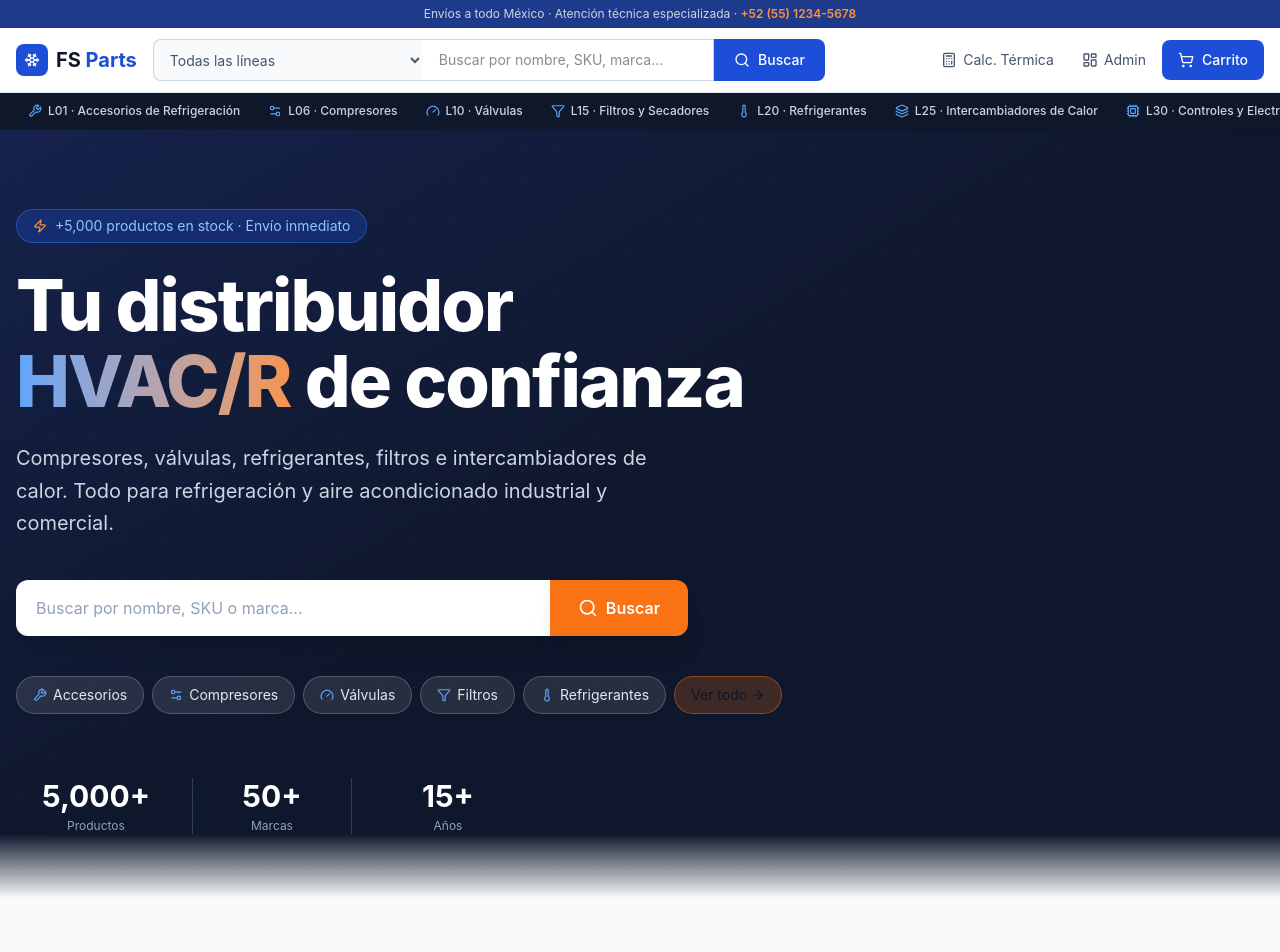
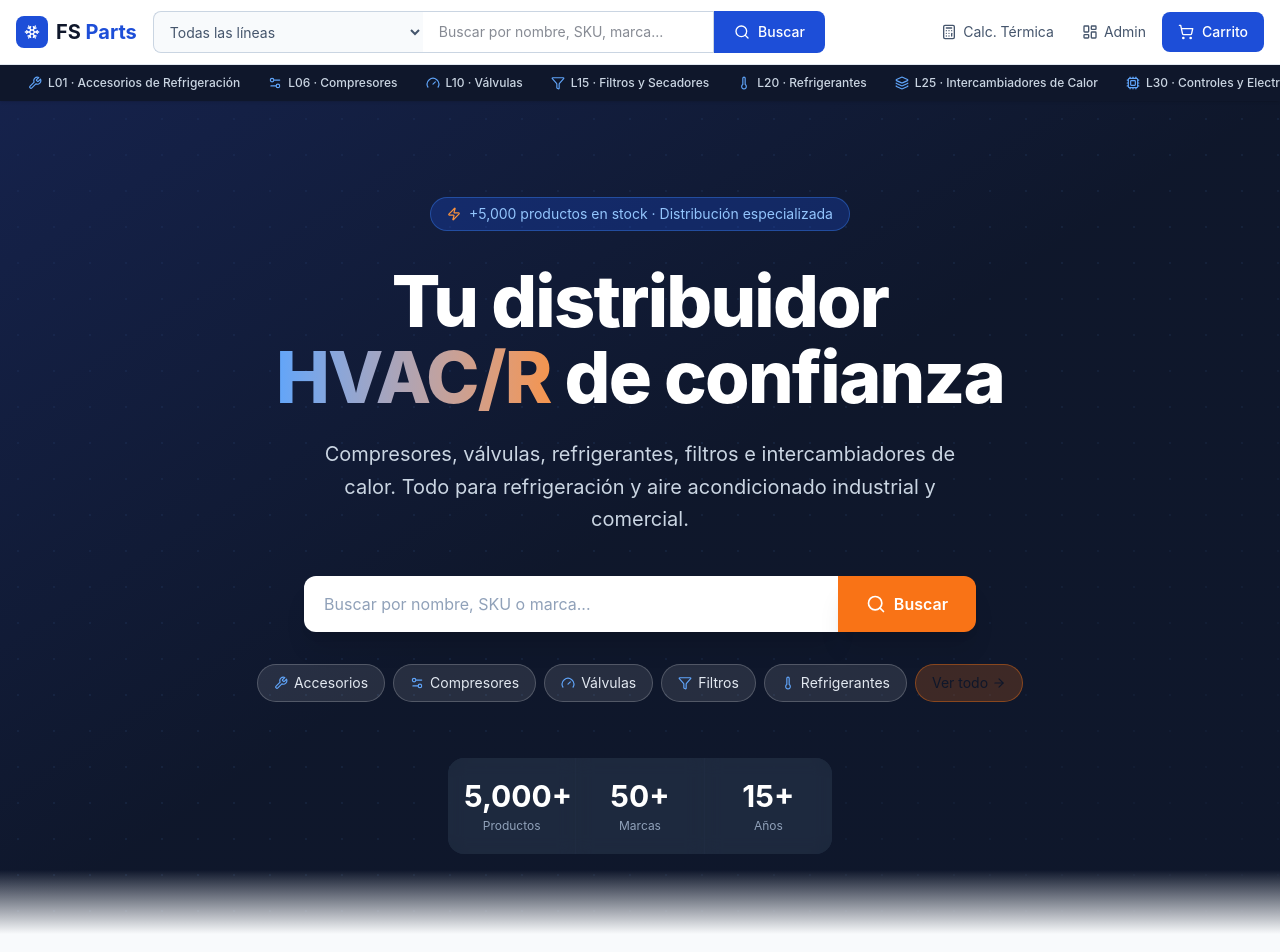
Before and after one commit to JFH000/fsp_web, a Vue app: page / in a window 1280 px wide. Shown: the top 952 px of the page. Built offline with nearby package versions, Linux system fonts and the light colour scheme.

Commit message:
feat: update LandingView, TheFooter, and TheNavbar components for improved layout and styling

```diff
--- a/src/modules/landing/views/LandingView.vue
+++ b/src/modules/landing/views/LandingView.vue
@@ -10,15 +10,14 @@
       <!-- Gradient overlay -->
       <div class="absolute inset-0 bg-gradient-to-br from-brand-950/80 via-slate-900/60 to-slate-900/90" />
 
-      <div class="relative z-10 max-w-7xl mx-auto px-4 pt-20 pb-16">
-        <div class="max-w-3xl">
+      <div class="relative z-10 max-w-7xl mx-auto px-4 pt-24 pb-20 flex flex-col items-center text-center">
         <!-- Pill tag -->
-          <div class="inline-flex items-center gap-2 bg-brand-700/30 border border-brand-500/40 rounded-full px-4 py-1.5 text-brand-300 text-sm mb-6">
+        <div class="inline-flex items-center gap-2 bg-brand-700/30 border border-brand-500/40 rounded-full px-4 py-1.5 text-brand-300 text-sm mb-8">
           <Zap class="h-3.5 w-3.5 text-accent-400" />
-            +5,000 productos en stock · Envío inmediato
+          +5,000 productos en stock · Distribución especializada
         </div>
 
-          <h1 class="text-5xl md:text-6xl lg:text-7xl font-extrabold text-white leading-[1.05] tracking-tight mb-6">
+        <h1 class="text-5xl md:text-6xl lg:text-7xl font-extrabold text-white leading-[1.05] tracking-tight mb-6 max-w-4xl">
           Tu distribuidor<br />
           <span class="text-transparent bg-clip-text bg-gradient-to-r from-brand-400 to-accent-400">
             HVAC/R
@@ -31,7 +30,7 @@
         </p>
 
         <!-- Search bar -->
-          <form @submit.prevent="handleSearch" class="flex gap-0 max-w-2xl mb-10">
+        <form @submit.prevent="handleSearch" class="flex gap-0 w-full max-w-2xl mb-8">
           <input
             v-model="searchQuery"
             type="text"
@@ -48,7 +47,7 @@
         </form>
 
         <!-- Quick category links -->
-          <div class="flex flex-wrap gap-2">
+        <div class="flex flex-wrap justify-center gap-2 mb-14">
           <RouterLink
             v-for="line in productLines.slice(0, 5)"
             :key="line.id"
@@ -65,19 +64,18 @@
             Ver todo <ArrowRight class="h-3.5 w-3.5" />
           </RouterLink>
         </div>
-        </div>
 
         <!-- Stats -->
-        <div class="grid grid-cols-3 gap-4 mt-16 max-w-lg">
-          <div class="text-center">
+        <div class="grid grid-cols-3 gap-px bg-slate-700/50 rounded-2xl overflow-hidden max-w-sm w-full">
+          <div class="bg-slate-800/60 backdrop-blur-sm text-center py-5 px-4">
             <p class="text-3xl font-bold text-white">5,000+</p>
             <p class="text-xs text-slate-400 mt-1">Productos</p>
           </div>
-          <div class="text-center border-x border-slate-700">
+          <div class="bg-slate-800/60 backdrop-blur-sm text-center py-5 px-4">
             <p class="text-3xl font-bold text-white">50+</p>
             <p class="text-xs text-slate-400 mt-1">Marcas</p>
           </div>
-          <div class="text-center">
+          <div class="bg-slate-800/60 backdrop-blur-sm text-center py-5 px-4">
             <p class="text-3xl font-bold text-white">15+</p>
             <p class="text-xs text-slate-400 mt-1">Años</p>
           </div>
--- a/src/modules/shop/components/TheFooter.vue
+++ b/src/modules/shop/components/TheFooter.vue
@@ -10,21 +10,9 @@
             </div>
             <span class="text-xl font-bold text-white">FS <span class="text-brand-400">Parts</span></span>
           </div>
-          <p class="text-sm leading-relaxed mb-4">
+          <p class="text-sm leading-relaxed">
             Distribuidor especializado en piezas y equipos para refrigeración, aire acondicionado y HVAC/R.
           </p>
-          <div class="flex items-center gap-2 text-sm">
-            <MapPin class="h-4 w-4 text-brand-400 flex-shrink-0" />
-            <span>Ciudad de México, México</span>
-          </div>
-          <div class="flex items-center gap-2 text-sm mt-2">
-            <Phone class="h-4 w-4 text-brand-400 flex-shrink-0" />
-            <span>+52 (55) 1234-5678</span>
-          </div>
-          <div class="flex items-center gap-2 text-sm mt-2">
-            <Mail class="h-4 w-4 text-brand-400 flex-shrink-0" />
-            <span>ventas@fsparts.org</span>
-          </div>
         </div>
 
         <!-- Lines -->
@@ -83,7 +71,7 @@
 
 <script setup lang="ts">
 import { computed } from 'vue'
-import { Snowflake, MapPin, Phone, Mail, ShieldCheck } from '@lucide/vue'
+import { Snowflake, ShieldCheck } from '@lucide/vue'
 import { PRODUCT_LINES, BRANDS } from '@/modules/catalog/data/mock'
 
 const year = computed(() => new Date().getFullYear())
--- a/src/modules/shop/components/TheNavbar.vue
+++ b/src/modules/shop/components/TheNavbar.vue
@@ -1,10 +1,5 @@
 <template>
   <header :class="['sticky top-0 z-40 w-full transition-shadow duration-300', scrolled ? 'shadow-lg' : 'shadow-sm']">
-    <!-- Top bar -->
-    <div class="bg-brand-900 text-slate-300 text-xs py-1.5 px-4 text-center hidden sm:block">
-      Envíos a todo México · Atención técnica especializada · <span class="text-accent-400 font-semibold">+52 (55) 1234-5678</span>
-    </div>
-
     <!-- Main navbar -->
     <nav class="bg-white border-b border-slate-200">
       <div class="max-w-7xl mx-auto px-4 h-16 flex items-center gap-4">
```
Lines whose indentation alone changed are shown as unchanged.
